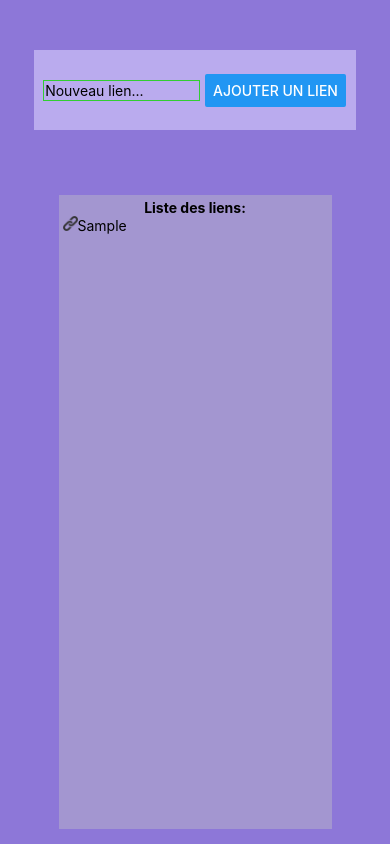
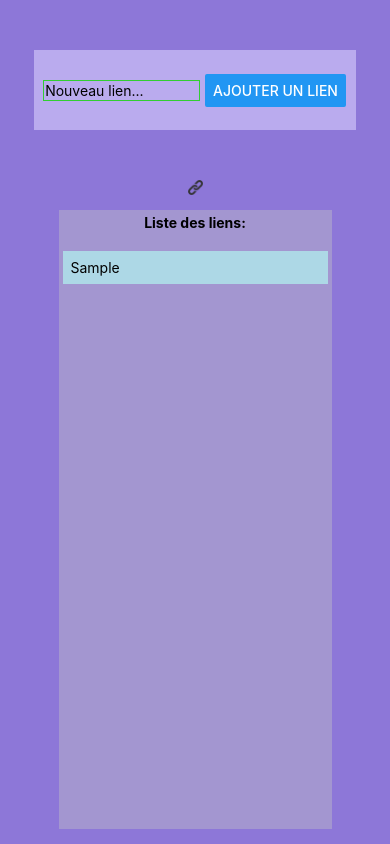
Before and after one commit to Fabfr0st/Ceppic-React-Native, a React Native app: screen / in a window 390 px wide. Both pictures are taken after typing "Sample" into the empty fields and a click on the button "AJOUTER UN LIEN". Built offline with nearby package versions, Linux system fonts and the light colour scheme.

Commit message:
Composant LienItem

```diff
--- a/App.js
+++ b/App.js
@@ -8,6 +8,7 @@ import {
   FlatList,
   Image,
 } from "react-native";
+import LienItem from "./components/LienItem";
 
 export default function App() {
   const [lienTexteSaisie, setLienTexteSaisie] = useState("");
@@ -15,7 +16,10 @@ export default function App() {
 
   function ajoutLienHandler() {
     if (lienTexteSaisie.length > 0) {
-      setListeLiens([...listeLiens, lienTexteSaisie]);
+      setListeLiens((currentListeLiens) => [
+        ...listeLiens,
+        { id: Math.random().toString(), text: lienTexteSaisie },
+      ]);
       setLienTexteSaisie("");
     }
   }
@@ -35,21 +39,21 @@ export default function App() {
         />
         <Button title="Ajouter un lien" onPress={ajoutLienHandler} />
       </View>
-
+      <Image
+        source={require("./images/link.png")}
+        style={{ width: 15, height: 15 }}
+      />
       <View style={styles.lienContainer}>
         <Text style={styles.h1}>Liste des liens:</Text>
         <FlatList
           style={styles.liste}
           data={listeLiens}
-          renderItem={({ item }) => (
-            <Text>
-              <Image
-                source={require("./images/link.png")}
-                style={{ width: 15, height: 15 }}
-              />
-              {item}
-            </Text>
-          )}
+          renderItem={(itemData) => {
+            return <LienItem lienText={itemData.item.text} />;
+          }}
+          keyExtractor={(item, index) => {
+            item.id;
+          }}
         />
       </View>
     </View>
--- /dev/null
+++ b/components/LienItem.jsx
@@ -0,0 +1,18 @@
+import { View, Text, StyleSheet } from "react-native";
+
+export default function LienItem(props) {
+  return (
+    <View style={styles.lienItem}>
+      <Text>{props.lienText}</Text>
+    </View>
+  );
+}
+
+const styles = StyleSheet.create({
+  lienItem: {
+    backgroundColor: "lightblue",
+    marginTop: 20,
+    color: "green",
+    padding: 8,
+  },
+});
```
